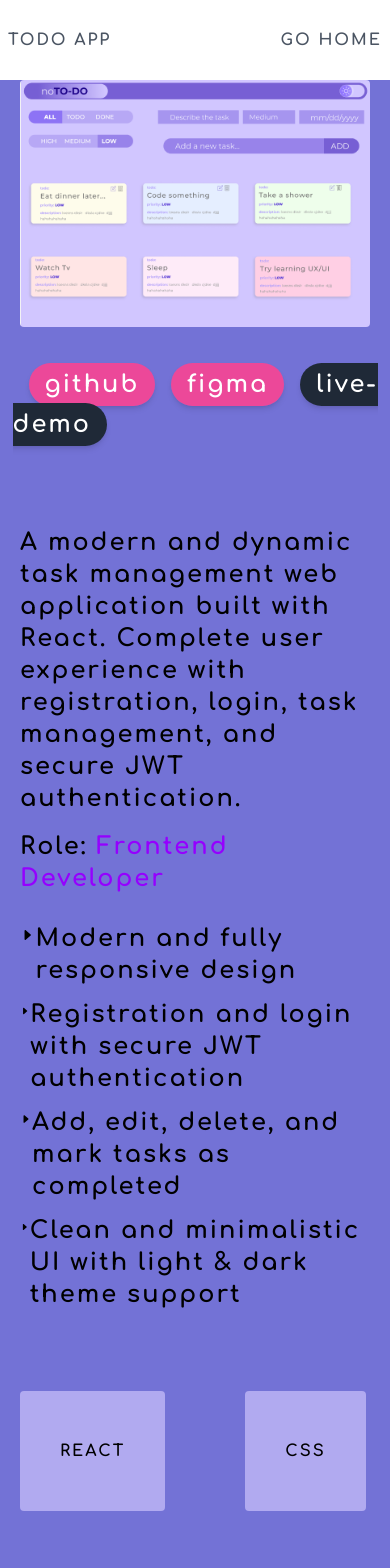
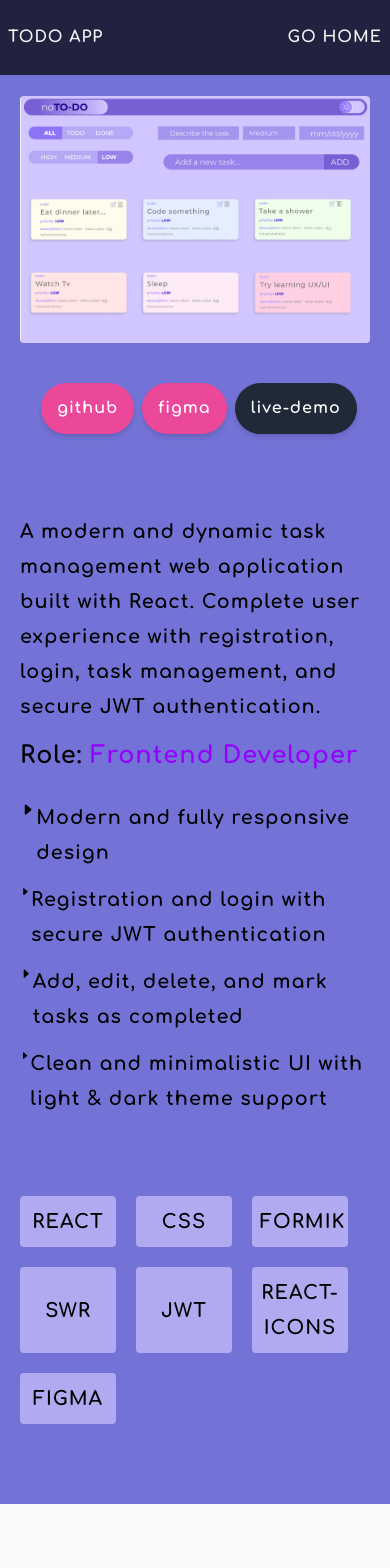
Before and after one commit to Irina11122/minimalistic-portfolio, a React (Vite) app: page /info/1 in a window 390 px wide. Shown: the top 1568 px of the page. After the commit the page ends 1504 px from the top, so only its background shows below. Built offline with nearby package versions, Linux system fonts and the light colour scheme; a web font is replaced by a local one.

Commit message:
fixed info page

```diff
--- a/src/index.css
+++ b/src/index.css
@@ -348,6 +348,14 @@ button {
   left: 1%;
   transform: translate(50%, -50%);
 }
+.projects-info-page {
+  font-size: 1.2rem;
+}
+#infopage {
+  letter-spacing: 1px;
+  line-height: 35px;
+  color: #8cddaeac;
+}
 }
 
 @media (max-width: 375px) {
@@ -394,5 +402,7 @@ button {
     clip-path: polygon(0 0, 5% 10%, 90% 9%, 90% 90%, 5% 10%, 0 0, 0 100%);
     rotate: 91deg;
     z-index: 0;
-  }
+  }.projects-info-page {
+  font-size: 0.5rem;
 }
+}
--- a/src/pages/ProjectsInfo.jsx
+++ b/src/pages/ProjectsInfo.jsx
@@ -1,55 +1,60 @@
-import axios from 'axios';
-import { useEffect, useState } from 'react';
-import { Link, useParams } from 'react-router-dom';
-import { IoCaretForwardOutline } from 'react-icons/io5';
+import axios from "axios";
+import { useEffect, useState } from "react";
+import { Link, useParams } from "react-router-dom";
+import { IoCaretForwardOutline } from "react-icons/io5";
 
 export default function ProjectsInfo() {
   const { id } = useParams();
   const [info, setInfo] = useState(null);
 
   useEffect(() => {
-    axios.get('/projectsInfo.json').then((res) => {
+    axios.get("/projectsInfo.json").then((res) => {
       const data = res.data;
       const found = data.find((g) => g.id === parseInt(id));
       setInfo(found);
     });
   }, [id]);
 
-  if (!info) return <div>Loading...</div>;
+  if (!info)
+    return (
+      <div className="h-screen w-screen bg-dark-purple dark:bg-gray-900 text-gray-100 flex justify-center items-center">
+        Loading...
+      </div>
+    );
   return (
     <div
       id="infopage"
       className=""
       style={{ background: info.background, color: info.color }}
     >
-      <header className="flex justify-between bg-white text-gray-600 py-5 px-2 md:mb-20">
+      <header className="flex fixed w-full  justify-between bg-black/70 text-gray-100 py-5 px-2 md:mb-20">
         <h1>{info.title}</h1>
         <button>
           <Link to="/">GO HOME</Link>
         </button>
       </header>
-      <div className="flex flex-col">
+      <div className="flex flex-col pt-24">
         <div className="flex md:flex-row flex-col-reverse md:gap-9 px-5">
-          <div className="md:w-w-50% w-full ">
-            <p className="text-2xl mb-4">{info.description}</p>
+          <div className="md:w-w-50% w-full projects-info-page">
+            <p className="md:text-2xl mb-4">{info.description}</p>
             <p className="text-2xl mb-7">
               Role: <span className="text-neon-purple">{info.role}</span>
             </p>
-            <ul className="text-2xl">
+            <ul className="md:text-2xl">
               {info.features.map((item, i) => (
                 <li key={i} className="flex mb-3">
-                  {' '}
+                  {" "}
                   <IoCaretForwardOutline /> {item}
                 </li>
               ))}
-            </ul>{' '}
-            <div className="flex flex-wrap gap-20 md:my-0 my-20 ">
+            </ul>{" "}
+            <div className="flex flex-wrap md:gap-20 gap-5 md:my-0 my-20 ">
               {info.tech.map((item, i) => {
                 return (
                   <button
                     key={i}
                     style={{ background: info.secondarycolor }}
-                    className="p-10 rounded hover:animate-pulse md:w-w-25%"
+                    className="md:p-10 p-2 rounded hover:animate-pulse md:w-w-25% w-24"
                   >
                     {item}
                   </button>
@@ -63,16 +68,16 @@ export default function ProjectsInfo() {
               alt={info.title}
               className="w-full rounded mb-10"
             />
-            <div>
+            <div className="flex items-center">
               {info.links.map((link, i) => {
                 return (
                   <a
                     key={i}
                     href={link.url}
-                    className={`px-4 py-2 rounded-full ml-4 text-2xl shadow-md hover:scale-105 transition ${
-                      link.type === 'live-demo'
-                        ? 'bg-gray-800 text-white'
-                        : 'bg-pink-500 text-white'
+                    className={`px-4 py-2 rounded-full ml-2 md:text-2xl shadow-md hover:scale-105 transition ${
+                      link.type === "live-demo"
+                        ? "bg-gray-800 text-white"
+                        : "bg-pink-500 text-white"
                     }`}
                   >
                     {link.type}
@@ -81,7 +86,7 @@ export default function ProjectsInfo() {
               })}
             </div>
           </div>
-        </div>{' '}
+        </div>{" "}
       </div>
     </div>
   );
```
